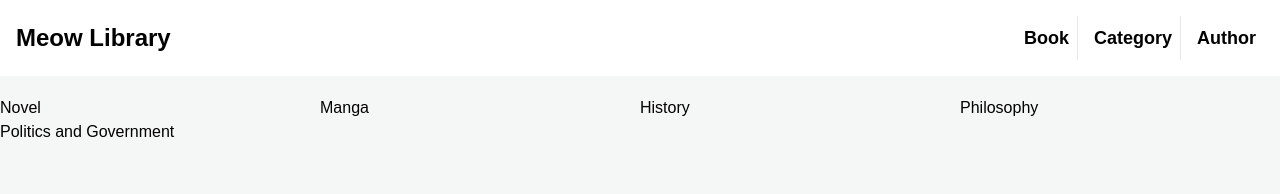
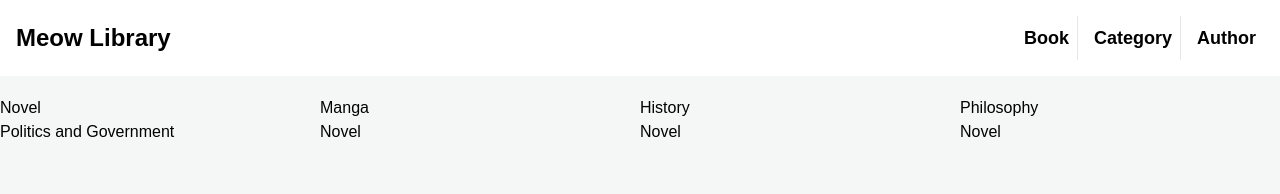
Before and after one commit to PurinPintakhiew/bookstore-app, a Next.js app: page / in a window 1280 px wide. Shown: the top 194 px of the page. Built offline with nearby package versions, Linux system fonts and the light colour scheme.

Commit message:
chore : use CategoryList

```diff
--- a/src/app/page.tsx
+++ b/src/app/page.tsx
@@ -1,15 +1,12 @@
+import CategoryList from "@/components/pages/home/CategoryList";
+import categories from "@/data/categories.json";
+
 export default function Home() {
   return (
     <div className="container">
       <main>
         <div className="mt-5">
-          <div className="grid grid-cols-12">
-            <div className="col-span-12 md:col-span-3">Novel</div>
-            <div className="col-span-12 md:col-span-3">Manga</div>
-            <div className="col-span-12 md:col-span-3">History</div>
-            <div className="col-span-12 md:col-span-3">Philosophy</div>
-            <div className="col-span-12 md:col-span-3">Politics and Government</div>
-          </div>
+          <CategoryList data={categories} />
         </div>
       </main>
     </div>
```
